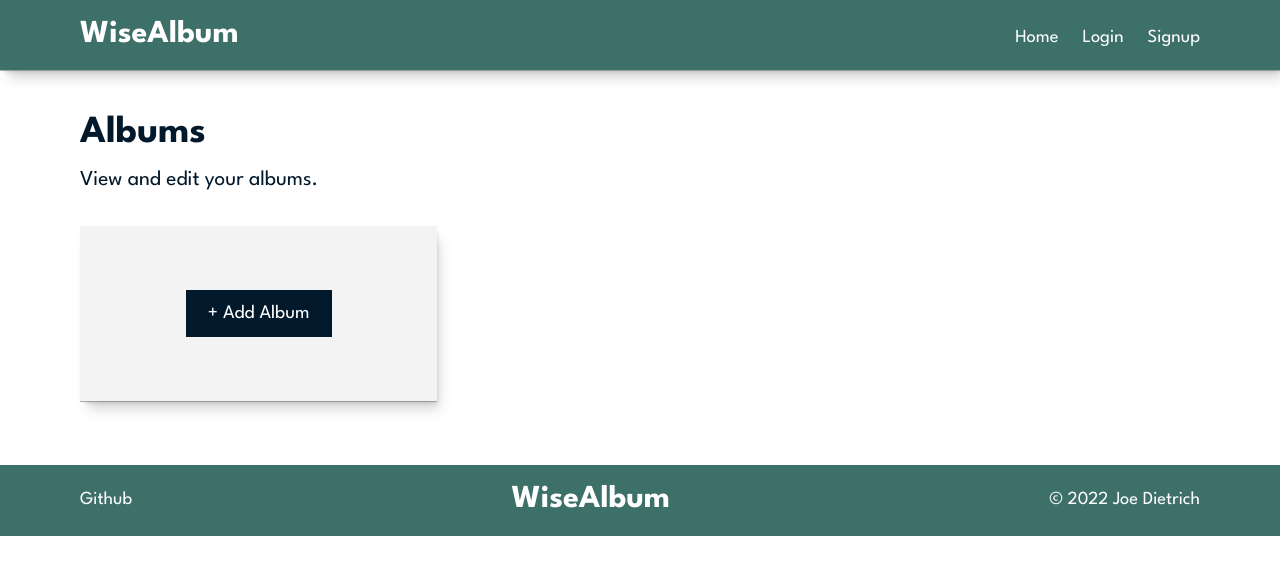
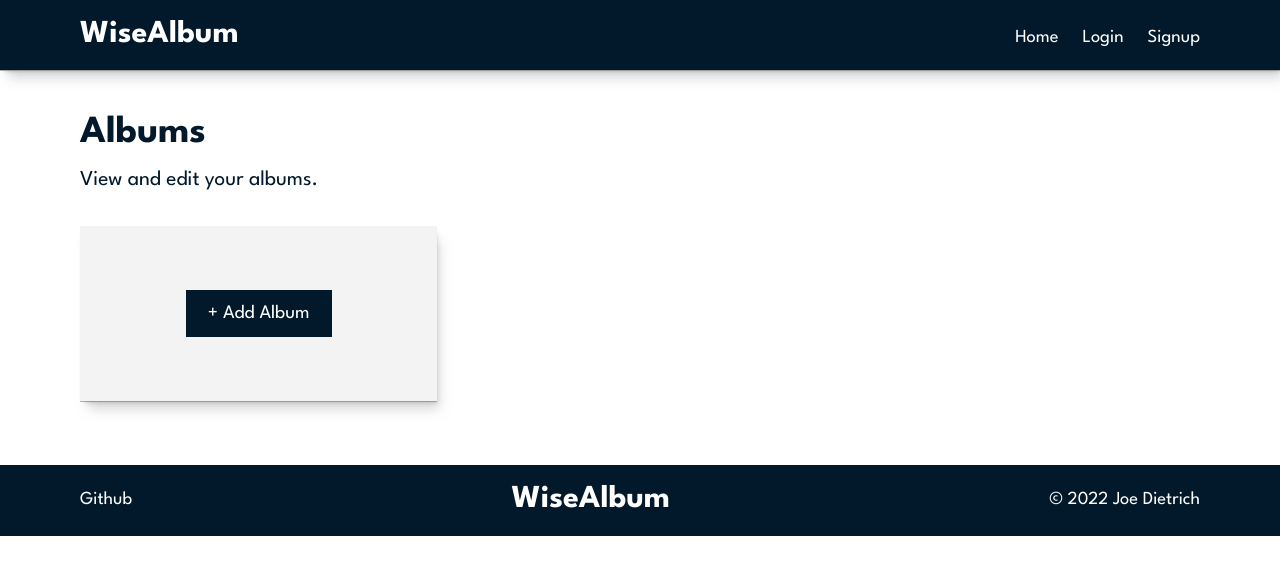
Before and after one commit to joedietrich-dev/wisealbum-frontend, a React (Create React App) app: page /organizations/1/albums in a window 1280 px wide. Shown: the top 574 px of the page. Built offline with nearby package versions, Linux system fonts and the light colour scheme.

Commit message:
Change Brand Color

```diff
--- a/src/components/CardHorizontalImage.jsx
+++ b/src/components/CardHorizontalImage.jsx
@@ -14,7 +14,7 @@ const Image = styled.img`
 `;
 const Wrapper = styled.div`
   width: 100%;
-  background-color: #3d7068;
+  background-color: #02182b;
 `;
 
 export default CardHorizontalImage;
--- a/src/components/NavHolder.jsx
+++ b/src/components/NavHolder.jsx
@@ -2,7 +2,8 @@ import styled from "styled-components/macro";
 
 const NavHolder = styled.div`
   z-index: 1000;
-  background-color: #3d7068;
+  /* background-color: #3d7068; */
+  background-color: #02182b;
   color: #ffffff;
   --shadow-color: 0deg 0% 54%;
   box-shadow: 0.3px 0.5px 0.5px hsl(var(--shadow-color) / 0.68), 0.7px 1.3px 1.4px -1.2px hsl(var(--shadow-color) / 0.57),
--- a/src/layouts/Footer.jsx
+++ b/src/layouts/Footer.jsx
@@ -6,7 +6,7 @@ const Footer = ({ children }) => (
   </FooterHolder>
 );
 const FooterHolder = styled.div`
-  background-color: #3d7068;
+  background-color: #02182b;
   color: #ffffff;
   margin-top: 48px;
 `;
--- a/src/pages/AlbumsList.jsx
+++ b/src/pages/AlbumsList.jsx
@@ -3,8 +3,6 @@ import { useNavigate, useParams } from "react-router-dom";
 import styled from "styled-components";
 import AlbumCard from "../components/AlbumCard";
 import Card from "../components/Card";
-import CardContent from "../components/CardContent";
-import CardTitle from "../components/CardTitle";
 import Deck from "../components/Deck";
 import PageCard from "../components/PageCard";
 import PrimaryButton from "../components/PrimaryButton";
```
